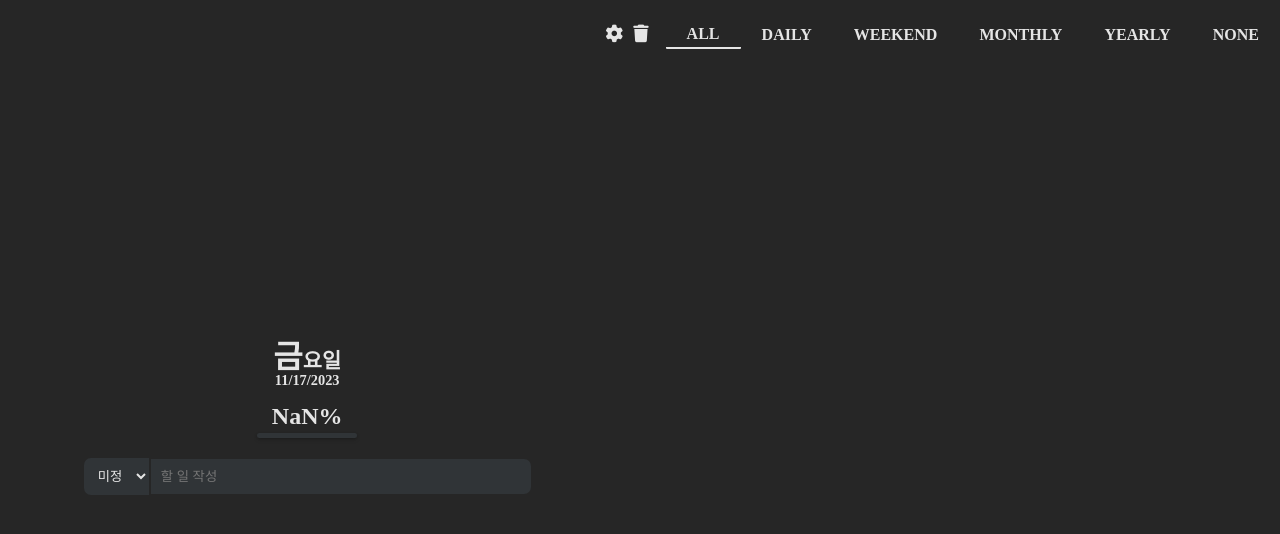
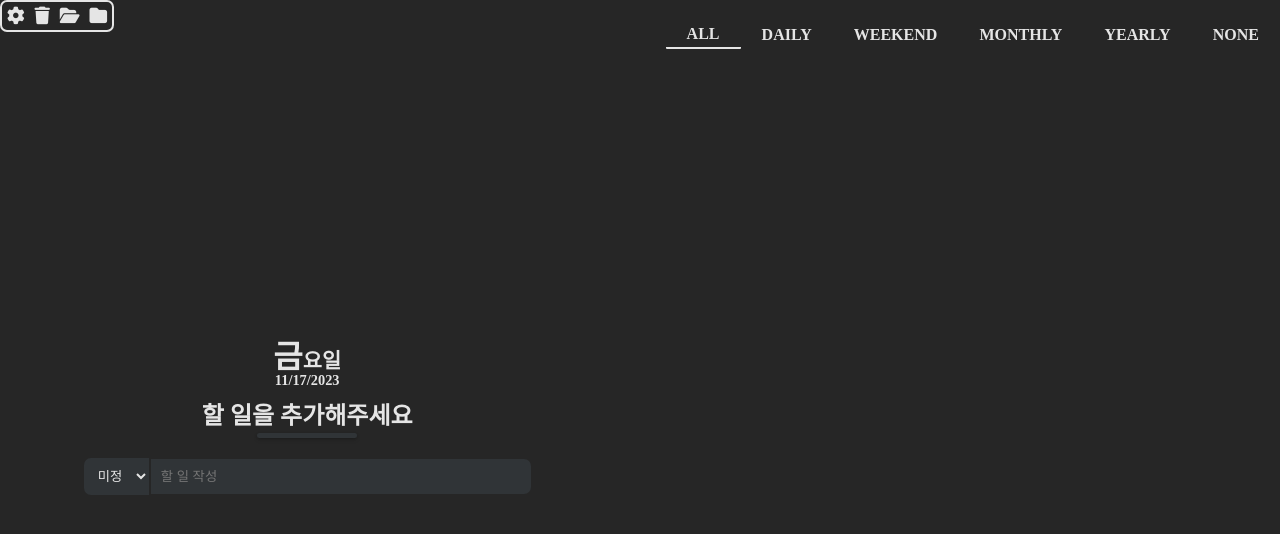
Before and after one commit to iWDNN/toDo2023, a React (Create React App) app: page /todo/all in a window 1280 px wide. Shown: the top 534 px of the page. Built offline with nearby package versions, Linux system fonts and the light colour scheme.

Commit message:
todoSlice createSelector fix

```diff
--- a/src/components/ToDo.tsx
+++ b/src/components/ToDo.tsx
@@ -1,4 +1,5 @@
 import React, { useState } from "react";
+import { useParams } from "react-router-dom";
 import styled from "styled-components";
 import { useAppDispatch, useAppSelector } from "../redux/hooks";
 import {
@@ -24,14 +25,21 @@ const Title = styled.div`
   display: flex;
   flex-grow: 1;
 `;
-const ViewBox = styled.div<{ $cmp: boolean; $editTg: boolean }>`
+const ViewBox = styled.div<{
+  $cmp: boolean;
+  $editTg: boolean;
+  $isComment: boolean;
+}>`
   width: 100%;
   height: 40px;
   display: grid;
-  grid-template-columns: 10% 80% 10%;
+  grid-template-columns: 7% 83% 10%;
   align-items: center;
   border-radius: 5px;
   transition: 0.1s box-shadow ease-in-out;
+  & > div:nth-child(2) {
+    border-left: ${(props) => !props.$isComment && "2px solid #454545"};
+  }
   cursor: pointer;
   &:hover {
     ${Plus} {
@@ -83,9 +91,12 @@ const IsFold = styled.div`
 `;
 
 const ContentCt = styled.div<{ $cmp?: boolean }>`
+  height: 100%;
   display: grid;
   grid-template-columns: 95% 5%;
   align-items: center;
+  padding-left: 10px;
+  border-radius: 2px;
   div:nth-child(1) {
     // content box 1
     display: flex;
@@ -102,6 +113,9 @@ const ContentEditGrp = styled.div`
   align-items: center;
   i {
     margin: 0 4px;
+  }
+  i:nth-child(2) {
+    font-size: 22px;
   }
 `;
 const IsCheck = styled.div<{ $cmp?: boolean }>`
@@ -139,7 +153,10 @@ export interface IToggleState {
   add: boolean;
   fix: boolean;
 }
+
 export default function Todo({ todoData }: ITodoProps) {
+  const { filterId } = useParams();
+
   const dispatch = useAppDispatch();
 
   const editToggle = useAppSelector((state) => state.uiState.editTg);
@@ -152,7 +169,7 @@ export default function Todo({ todoData }: ITodoProps) {
   const onClickFold = (e: React.FormEvent<HTMLElement>) => {
     if (checkEmptyArr(todoData.comment)) {
       e.preventDefault();
-    } else dispatch(hideTodo(todoData.id));
+    } else dispatch(hideTodo({ id: todoData.id }));
   };
   const onClickCmp = (e: React.FormEvent<HTMLElement>) => {
     e.stopPropagation();
@@ -208,8 +225,9 @@ export default function Todo({ todoData }: ITodoProps) {
     <Container>
       <ViewBox
         $cmp={todoData.completed}
+        $editTg={editToggle}
+        $isComment={!checkEmptyArr(todoData.comment)}
         onClick={onClickFold}
-        $editTg={editToggle}
       >
         <IsFold>
           {!checkEmptyArr(todoData.comment) && ( // comment가 존재할 경우
@@ -260,9 +278,10 @@ export default function Todo({ todoData }: ITodoProps) {
                 >
                   <i className="fa-solid fa-pen" onMouseDown={onClickFix} />
                 </div>
-                <i className="fa-solid fa-trash" onClick={onClickDel} />
+                <i className="fa-solid fa-xmark" onClick={onClickDel} />
               </>
             ) : (
+              filterId === "all" && (
                 <Plus
                   onClick={(e: React.FormEvent<HTMLElement>) => {
                     e.stopPropagation();
@@ -274,6 +293,7 @@ export default function Todo({ todoData }: ITodoProps) {
                     </div>
                   )}
                 </Plus>
+              )
             )}
           </ContentEditGrp>
         </ContentCt>
--- a/src/components/ToDos.tsx
+++ b/src/components/ToDos.tsx
@@ -7,7 +7,7 @@ import Todo from "./Todo";
 const Container = styled.div`
   min-width: 480px;
   user-select: none;
-  margin-left: 10px;
+  margin-left: 20px;
 `;
 interface IToDoProps {
   recursiveData: ITodoState[];
--- a/src/components/TodoPage.tsx
+++ b/src/components/TodoPage.tsx
@@ -1,15 +1,19 @@
-import React from "react";
+import React, { useState } from "react";
 import { useSelector } from "react-redux";
 import { Link, useParams } from "react-router-dom";
 import uuid from "react-uuid";
 import styled from "styled-components";
 import { useAppDispatch, useAppSelector } from "../redux/hooks";
-import { ITodoState, selFilteredTodos } from "../redux/todo/todoSlice";
+import {
+  hideTodo,
+  ITodoState,
+  resetToDos,
+  selFilteredTodos,
+} from "../redux/todo/todoSlice";
 import { setToggleEdit } from "../redux/uiState/uiStateSlice";
 import { filterlist } from "../type";
 import Todos from "./Todos";
 const Container = styled.div`
-  position: relative;
   width: 100%;
 `;
 
@@ -42,15 +46,30 @@ const Tab = styled.div<{ $isActive: boolean }>`
     border-right: none;
   }
 `;
+const SetCt = styled.div`
+  position: fixed;
+  top: 0;
+  left: 0;
+  /* width: 100%; */
+  display: flex;
+  justify-content: flex-end;
+  align-items: center;
+`;
 const SetGrp = styled.div`
-  position: absolute;
-  top: 20px;
-  left: -70px;
+  width: 100px;
   display: flex;
+  justify-content: space-between;
+  align-items: center;
+  border: 2px solid ${(props) => props.theme.textColor};
+  padding: 5px;
+  border-radius: 7px;
+  margin-right: 30px;
 `;
 const SetIcon = styled.div`
+  display: flex;
+  justify-content: center;
+  align-items: center;
   font-size: 1.1em;
-  margin-left: 10px;
 `;
 
 const ToDoList = styled.div`
@@ -69,9 +88,17 @@ export default function TodoPage() {
   const unpackFilteredArr = useSelector((state: ITodoState[]) =>
     selFilteredTodos(state, filterId?.toUpperCase())
   )[0];
-
   const onClickEdit = () => {
     dispatch(setToggleEdit());
+  };
+  const onClickReset = () => {
+    if (window.confirm("모두 제거하시겠습니까?")) dispatch(resetToDos());
+  };
+  const onClickOpen = () => {
+    dispatch(hideTodo({ open: true }));
+  };
+  const onClickClose = () => {
+    dispatch(hideTodo({ close: true }));
   };
   return (
     <>
@@ -88,14 +115,22 @@ export default function TodoPage() {
             </Tab>
           ))}
         </Tabs>
+        <SetCt>
           <SetGrp>
             <SetIcon onClick={onClickEdit}>
               <i className="fa-solid fa-gear" />
             </SetIcon>
-          <SetIcon>
+            <SetIcon onClick={onClickReset}>
               <i className="fa-solid fa-trash" />
             </SetIcon>
+            <SetIcon onClick={onClickOpen}>
+              <i className="fa-solid fa-folder-open" />
+            </SetIcon>
+            <SetIcon onClick={onClickClose}>
+              <i className="fa-solid fa-folder" />
+            </SetIcon>
           </SetGrp>
+        </SetCt>
         <ToDoList>
           <Todos
             recursiveData={filterId === "all" ? toDoRedux : unpackFilteredArr}
--- a/src/components/TodoTypeInput.tsx
+++ b/src/components/TodoTypeInput.tsx
@@ -112,7 +112,9 @@ export default function TodoTypeInput({
         onSubmit={handleSubmit(onValid)}
       >
         <select
-          {...register("formOption")}
+          {...register("formOption", {
+            required: true,
+          })}
           onChange={() => setFocus("formInput")}
           onClick={eventPregStop}
         >
--- a/src/redux/toDo/toDoSlice.ts
+++ b/src/redux/toDo/toDoSlice.ts
@@ -25,9 +25,11 @@ const todoSlice = createSlice({
       }>
     ) => {
       unpack.add(state, action.payload);
+      unpack.sort(state);
     },
     delTodo: (state, action: PayloadAction<string>) => {
       unpack.delete(state, action.payload);
+      unpack.sort(state);
     },
     fixTodo: (
       state,
@@ -38,22 +40,18 @@ const todoSlice = createSlice({
       }>
     ) => {
       unpack.fix(state, action.payload);
+      unpack.sort(state);
     },
     cmpTodo: (state, action: PayloadAction<string>) => {
       unpack.complete(state, action.payload);
+      unpack.sort(state);
     },
-    hideTodo: (state, action: PayloadAction<string>) => {
+    hideTodo: (
+      state,
+      action: PayloadAction<{ id?: string; open?: boolean; close?: boolean }>
+    ) => {
       unpack.hide(state, action.payload);
-    },
-    resetTodo: (
-      state,
-      action: PayloadAction<{
-        type: "completed";
-        option: TodoOptionType | "ALL";
-        value: boolean;
-      }>
-    ) => {
-      unpack.reset(state, action.payload);
+      unpack.sort(state);
     },
     resetToDos: () => [],
   },
@@ -65,37 +63,36 @@ export const selTodoUnpackList = createSelector(selTodos, (todos) => {
   // complete 기능이 사용가능 한 가장 하위 투두의 배열
   unpack.unpackReset();
   unpack.record(todos);
-  return unpack.allArr;
+  return [unpack.listArr, unpack.itemArr];
 });
 
 export const selFilteredTodos = createSelector(
   [selTodoUnpackList, (_state, filterId) => filterId],
-  (unpackList, filterId): [ITodoState[], number] => [
-    unpackList.filter((todo) =>
-      filterId === "ALL" ? unpackList : todo.option === filterId
-    ),
-    Math.floor(
-      (unpackList
-        .filter((todo) =>
-          filterId === "ALL" ? unpackList : todo.option === filterId
-        )
-        .filter((todo) => todo.completed).length /
-        unpackList.filter((todo) =>
-          filterId === "ALL" ? unpackList : todo.option === filterId
-        ).length) *
-        100
-    ),
-  ]
+  ([selListArr, selItemArr], filterId): [ITodoState[], number] => {
+    let listArr: ITodoState[] = selListArr.filter(
+      (todo) => (filterId === "ALL" ? selListArr : todo.option === filterId) // 폴더도 보이는 옵션으로 분류된 배열
+    );
+    unpack.unpackReset();
+    unpack.record(listArr); // 배열 depth를 제외한 할일들의 1차원 배열
+    const copyUnpackItemArr = unpack.itemArr.slice();
+    const itemArr =
+      filterId === "all"
+        ? Math.floor(
+            (selItemArr.filter((todo) => todo.completed).length /
+              selItemArr.length) *
+              100
+          )
+        : Math.floor(
+            (copyUnpackItemArr.filter((todo) => todo.completed).length /
+              copyUnpackItemArr.length) *
+              100
+          );
+
+    return [listArr, itemArr];
+  }
 );
 
-export const {
-  addTodo,
-  delTodo,
-  fixTodo,
-  cmpTodo,
-  hideTodo,
-  resetTodo,
-  resetToDos,
-} = todoSlice.actions;
+export const { addTodo, delTodo, fixTodo, cmpTodo, hideTodo, resetToDos } =
+  todoSlice.actions;
 
 export default todoSlice.reducer;
--- a/src/routes/Main.tsx
+++ b/src/routes/Main.tsx
@@ -4,6 +4,7 @@ import { useParams } from "react-router-dom";
 import styled from "styled-components";
 import TodoInput from "../components/TodoInput";
 import TodoPage from "../components/TodoPage";
+import { useAppSelector } from "../redux/hooks";
 import { ITodoState, selFilteredTodos } from "../redux/todo/todoSlice";
 import { daylist } from "../type";
 
@@ -79,9 +80,24 @@ const Bar = styled.div<{ $percent: number }>`
 `;
 export default function Main() {
   const { filterId } = useParams();
-  const filteredArrPercent = useSelector((state: ITodoState[]) =>
+  const reduxTodos = useAppSelector((state) => state.todos);
+  const filteredPercent = useSelector((state: ITodoState[]) =>
     selFilteredTodos(state, filterId?.toUpperCase())
   )[1];
+
+  const checkTitle = () => {
+    let result = "";
+
+    if (reduxTodos.length > 0) {
+      result = filteredPercent + "%";
+      if (Number.isNaN(filteredPercent)) {
+        result = "현재 탭의 할 일이 존재하지 않습니다";
+      }
+    } else {
+      result = "할 일을 추가해주세요";
+    }
+    return result;
+  };
   return (
     <>
       <Header>
@@ -93,9 +109,9 @@ export default function Main() {
             </div>
             <div>{<span>{new Date().toLocaleDateString()}</span>}</div>
           </DateBox>
-          <Title>{filteredArrPercent + "%"}</Title>
+          <Title>{checkTitle()}</Title>
           <BgBar>
-            <Bar $percent={filteredArrPercent} />
+            <Bar $percent={filteredPercent} />
           </BgBar>
         </Wrap>
         <TodoInput />
```
Also changed, not shown: src/utils.ts (+46 -87 lines). Lines whose indentation alone changed are shown as unchanged.
